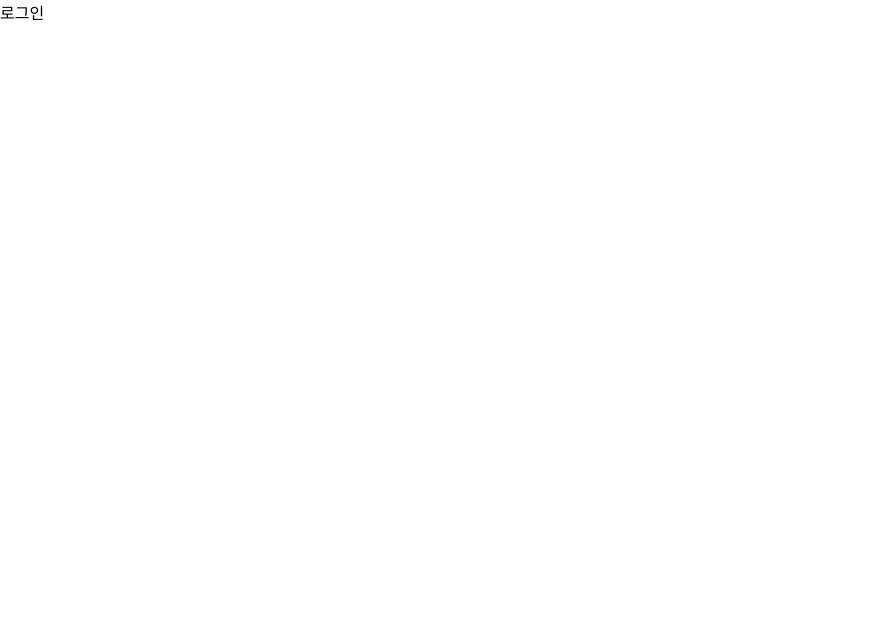
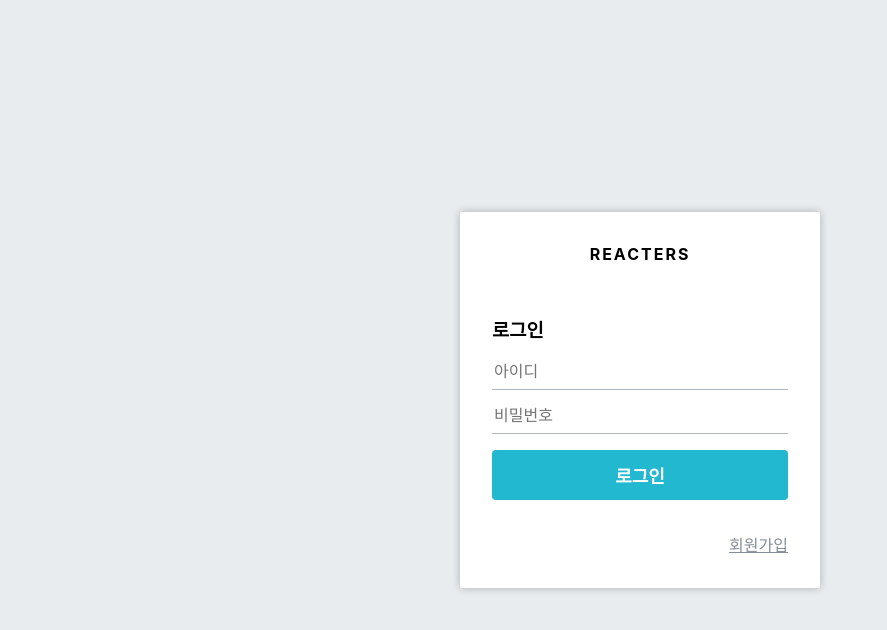
Before and after one commit to lru0409/React_practice, a React (Create React App) app in the folder 2-blog/blog-frontend/: page /login in a window 1280 px wide. Shown: the top 630 px of the page, without its empty margins (0-887 px from the left). Built offline with nearby package versions, Linux system fonts and the light colour scheme.

Commit message:
chapter 24 add auth UI and manage form state with Redux

```diff
--- /dev/null
+++ b/2-blog/blog-frontend/src/components/auth/AuthForm.js
@@ -0,0 +1,101 @@
+import React from 'react';
+import styled from 'styled-components';
+import { Link } from 'react-router-dom';
+import palette from '../../lib/styles/palette';
+import Button from '../common/Button';
+
+// 회원가입 또는 로그인 폼
+
+const AuthFormBlock = styled.div`
+  he {
+    margin: 0;
+    color: ${palette.gray[8]};
+    margin-bottom: 1rem;
+  }
+`;
+
+const StyledInput = styled.input`
+  font-size: 1rem;
+  border: none;
+  border-bottom: 1px solid ${palette.gray[5]};
+  padding-bottom: 0.5rem;
+  outline: none;
+  width: 100%;
+  &:focus {
+    color: $oc-teal-7;
+    border-bottom: 1px solid ${palette.gray[7]};
+  }
+  & + & {
+    margin-top: 1rem;
+  }
+`;
+
+const Footer = styled.div`
+  margin-top: 2rem;
+  text-align: right;
+  a {
+    color: ${palette.gray[6]};
+    text-decoration: underline;
+    &:hover {
+      color: ${palette.gray[9]};
+    }
+  }
+`;
+
+const ButtonWithMarginTop = styled(Button)`
+  margin-top: 1rem;
+`;
+
+const textMap = {
+  login: '로그인',
+  register: '회원가입',
+};
+
+const AuthForm = ({ type, form, onChange, onSubmit }) => {
+  const text = textMap[type];
+
+  return (
+    <AuthFormBlock>
+      <h3>{text}</h3>
+      <form onSubmit={onSubmit}>
+        <StyledInput
+          autoComplete="username"
+          name="username"
+          placeholder="아이디"
+          onChange={onChange}
+          value={form.username}
+        />
+        <StyledInput
+          autoComplete="new-password"
+          name="password"
+          placeholder="비밀번호"
+          type="password"
+          onChange={onChange}
+          value={form.password}
+        />
+        {type === 'register' && (
+          <StyledInput
+            autoComplete="new-password"
+            name="passwordConfirm"
+            placeholder="비밀번호 확인"
+            type="password"
+            onChange={onChange}
+            value={form.passwordConfirm}
+          />
+        )}
+        <ButtonWithMarginTop cyan fullWidth>
+          {text}
+        </ButtonWithMarginTop>
+      </form>
+      <Footer>
+        {type === 'login' ? (
+          <Link to="/register">회원가입</Link>
+        ) : (
+          <Link to="/login">로그인</Link>
+        )}
+      </Footer>
+    </AuthFormBlock>
+  );
+};
+
+export default AuthForm;
--- /dev/null
+++ b/2-blog/blog-frontend/src/components/auth/AuthTemplate.js
@@ -0,0 +1,49 @@
+import React from 'react';
+import styled from 'styled-components';
+import palette from '../../lib/styles/palette';
+import { Link } from 'react-router-dom';
+
+// 회원가입/로그인 페이지의 레이아웃을 담당하는 컴포넌트
+
+const AuthTemplateBlock = styled.div`
+  position: absolute;
+  left: 0;
+  top: 0;
+  bottom: 0;
+  right: 0;
+  background: ${palette.gray[2]};
+  display: flex;
+  flex-direction: column;
+  justify-content: center;
+  align-items: center;
+`;
+
+const WhiteBox = styled.div`
+  .logo-area {
+    display: block;
+    padding-bottom: 2rem;
+    text-align: center;
+    font-weight: bold;
+    letter-spacing: 2px;
+  }
+  box-shadow: 0 0 8px rgba(0, 0, 0, 0.25);
+  padding: 2rem;
+  width: 360px;
+  background: white;
+  border-radius: 2px;
+`;
+
+const AuthTemplate = ({ children }) => {
+  return (
+    <AuthTemplateBlock>
+      <WhiteBox>
+        <div className="logo-area">
+          <Link to="/">REACTERS</Link>
+        </div>
+        {children}
+      </WhiteBox>
+    </AuthTemplateBlock>
+  );
+};
+
+export default AuthTemplate;
--- a/2-blog/blog-frontend/src/components/common/Button.js
+++ b/2-blog/blog-frontend/src/components/common/Button.js
@@ -1,5 +1,5 @@
 import React from 'react';
-import styled from 'styled-components';
+import styled, { css } from 'styled-components';
 import palette from '../../lib/styles/palette';
 
 const StyledButton = styled.button`
@@ -16,8 +16,26 @@ const StyledButton = styled.button`
   &:hover {
     background: ${palette.gray[6]};
   }
+
+  ${(props) =>
+    props.fullWidth &&
+    css`
+      padding-top: 0.75rem;
+      padding-bottom: 0.75rem;
+      width: 100%;
+      font-size: 1.125rem;
+    `}
+
+  ${(props) =>
+    props.cyan &&
+    css`
+      background: ${palette.cyan[5]};
+      &:hover {
+        background: ${palette.cyan[4]};
+      }
+    `}
 `;
 
-const Button = props => <StyledButton {...props} />;
+const Button = (props) => <StyledButton {...props} />;
 
 export default Button;
--- /dev/null
+++ b/2-blog/blog-frontend/src/containers/auth/LoginForm.js
@@ -0,0 +1,45 @@
+import React, { useEffect } from 'react';
+import { useDispatch, useSelector } from 'react-redux';
+import { changeField, initializeForm } from '../../modules/auth';
+import AuthForm from '../../components/auth/AuthForm';
+
+const LoginForm = () => {
+  const dispatch = useDispatch();
+  const { form } = useSelector(({ auth }) => ({
+    form: auth.login,
+  }));
+
+  // 인풋 변경 이벤트 핸들러
+  const onChange = (e) => {
+    const { value, name } = e.target;
+    dispatch(
+      changeField({
+        form: 'login',
+        key: name,
+        value,
+      }),
+    );
+  };
+
+  // 폼 등록 이벤트 핸들러
+  const onSubmit = (e) => {
+    e.preventDefault();
+    // 구현 예정
+  };
+
+  // 컴포넌트가 처음 렌더링될 때 form을 초기화함
+  useEffect(() => {
+    dispatch(initializeForm('login'));
+  }, [dispatch]);
+
+  return (
+    <AuthForm
+      type="login"
+      form={form}
+      onChange={onChange}
+      onSubmit={onSubmit}
+    />
+  );
+};
+
+export default LoginForm;
--- /dev/null
+++ b/2-blog/blog-frontend/src/containers/auth/RegisterForm.js
@@ -0,0 +1,45 @@
+import React, { useEffect } from 'react';
+import { useDispatch, useSelector } from 'react-redux';
+import { changeField, initializeForm } from '../../modules/auth';
+import AuthForm from '../../components/auth/AuthForm';
+
+const RegisterForm = () => {
+  const dispatch = useDispatch();
+  const { form } = useSelector(({ auth }) => ({
+    form: auth.register,
+  }));
+
+  // 인풋 변경 이벤트 핸들러
+  const onChange = (e) => {
+    const { value, name } = e.target;
+    dispatch(
+      changeField({
+        form: 'register',
+        key: name,
+        value,
+      }),
+    );
+  };
+
+  // 폼 등록 이벤트 핸들러
+  const onSubmit = (e) => {
+    e.preventDefault();
+    // 구현 예정
+  };
+
+  // 컴포넌트가 처음 렌더링될 때 form을 초기화함
+  useEffect(() => {
+    dispatch(initializeForm('register'));
+  }, [dispatch]);
+
+  return (
+    <AuthForm
+      type="register"
+      form={form}
+      onChange={onChange}
+      onSubmit={onSubmit}
+    />
+  );
+};
+
+export default RegisterForm;
--- a/2-blog/blog-frontend/src/modules/auth.js
+++ b/2-blog/blog-frontend/src/modules/auth.js
@@ -1,14 +1,42 @@
 import { createAction, handleActions } from 'redux-actions';
+import { produce } from 'immer';
 
-const SAMPLE_ACTION = 'auth/SAMPLE_ACTION';
+const CHANGE_FIELD = 'auth/CHANGE_FIELD';
+const INITIALIZE_FORM = 'auth/INITIALIZE_FORM';
 
-export const sampleAction = createAction(SAMPLE_ACTION);
+export const changeField = createAction(
+  CHANGE_FIELD,
+  ({ form, key, value }) => ({
+    form, // register, login
+    key, // username, password, passwordConfirm
+    value, // 실제 바꾸려는 값
+  }),
+);
 
-const initialState = {};
+export const initializeForm = createAction(INITIALIZE_FORM, form => form);
+
+const initialState = {
+  register: {
+    username: '',
+    password: '',
+    passwordConfirm: '',
+  },
+  login: {
+    username: '',
+    password: '',
+  }
+};
 
 const auth = handleActions(
   {
-    [SAMPLE_ACTION]: (state, action) => state,
+    [CHANGE_FIELD]: (state, { payload: { form, key, value }}) =>
+      produce(state, draft => {
+        draft[form][key] = value;
+      }),
+    [INITIALIZE_FORM]: (state, { payload: form }) => ({
+      ...state,
+      [form]: initialState[form],
+    }),
   },
   initialState,
 );
--- a/2-blog/blog-frontend/src/pages/LoginPage.js
+++ b/2-blog/blog-frontend/src/pages/LoginPage.js
@@ -1,7 +1,13 @@
 import React from 'react';
+import AuthTemplate from '../components/auth/AuthTemplate';
+import LoginForm from '../containers/auth/LoginForm';
 
 const LoginPage = () => {
-  return <div>로그인</div>;
+  return (
+    <AuthTemplate>
+      <LoginForm />
+    </AuthTemplate>
+  );
 };
 
 export default LoginPage;
--- a/2-blog/blog-frontend/src/pages/RegisterPage.js
+++ b/2-blog/blog-frontend/src/pages/RegisterPage.js
@@ -1,7 +1,13 @@
 import React from 'react';
+import AuthTemplate from '../components/auth/AuthTemplate';
+import RegisterForm from '../containers/auth/RegisterForm';
 
 const RegisterPage = () => {
-  return <div>회원가입</div>;
+  return (
+    <AuthTemplate>
+      <RegisterForm />
+    </AuthTemplate>
+  );
 };
 
 export default RegisterPage;
```
Lines whose indentation alone changed are shown as unchanged.
